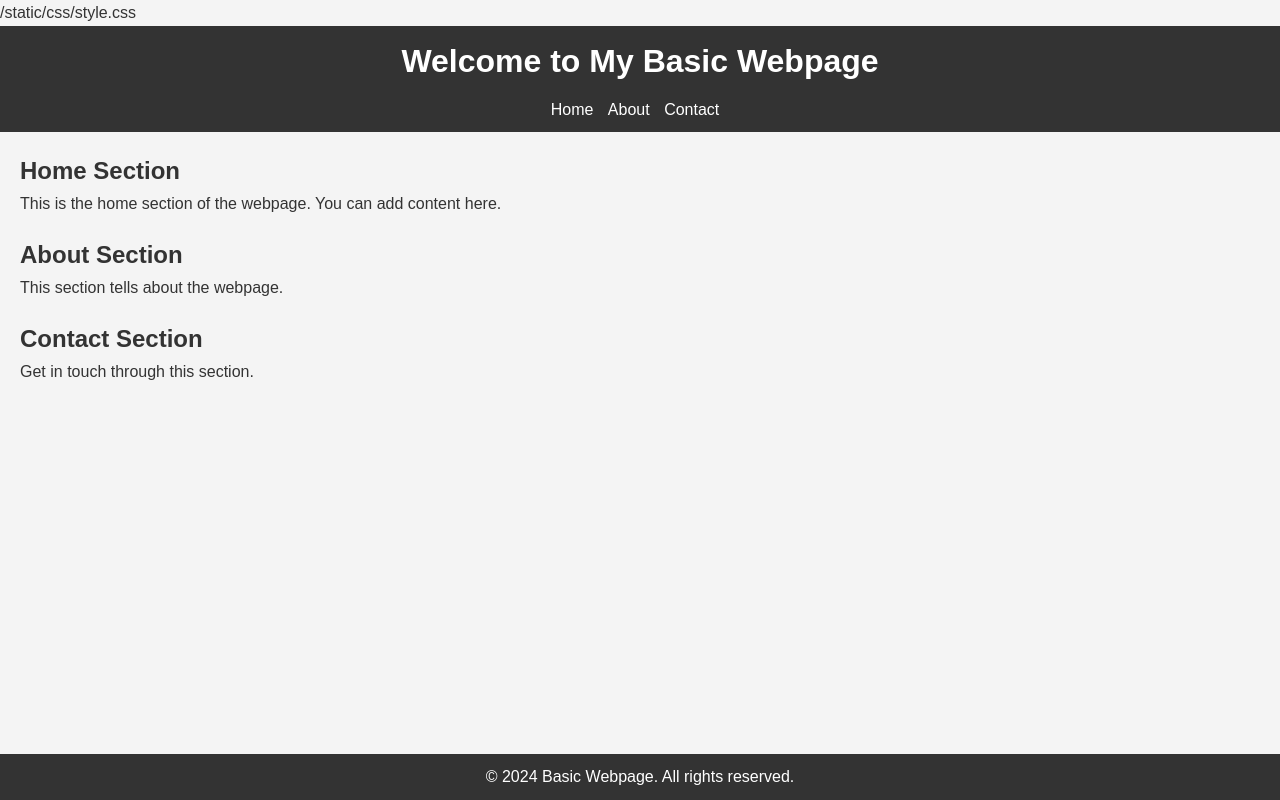
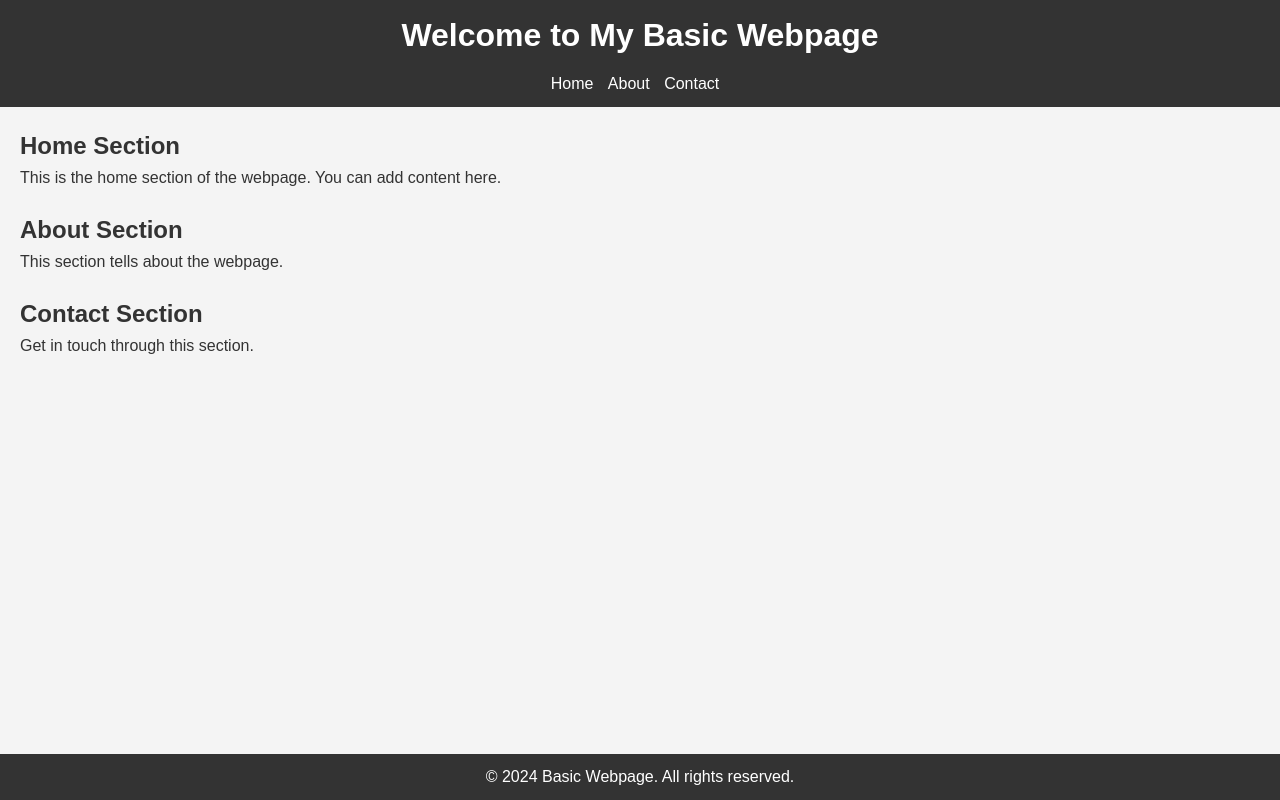
Before and after one commit to ark-showcase/face_verification, a Django app: page /face_verification_prototype/input_image/verify/ in a window 1280 px wide. Run offline with Django 5.2, Linux system fonts and the light colour scheme.

Commit message:
skeleton

```diff
--- a/prototype/templates/home.html
+++ b/prototype/templates/home.html
@@ -10,7 +10,6 @@
     <link rel="stylesheet" href="{% static 'css/style.css' %}">
 </head>
 <body>
-    {% static 'css/style.css' %}
     <header>
         <h1>Welcome to My Basic Webpage</h1>
         <nav>
```
